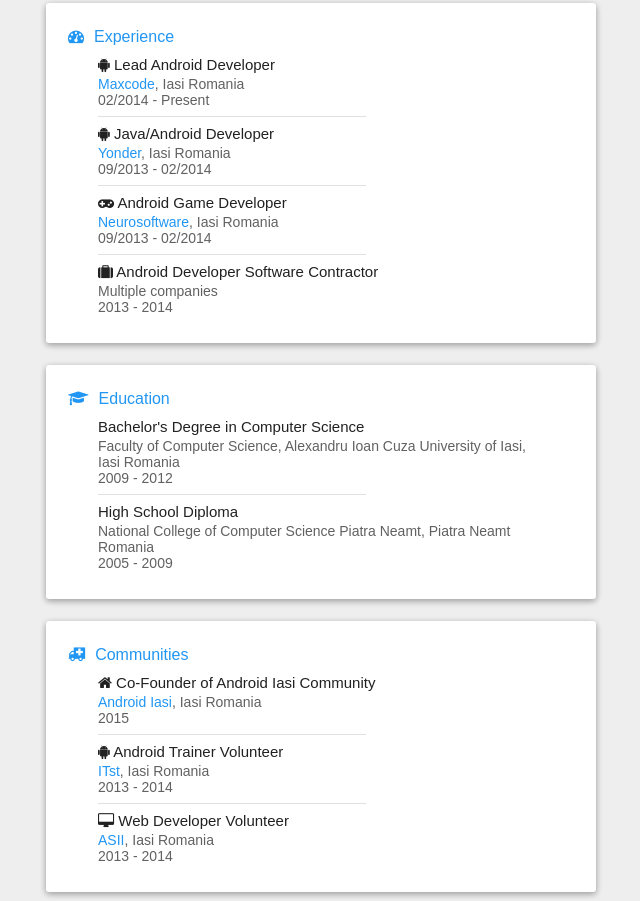
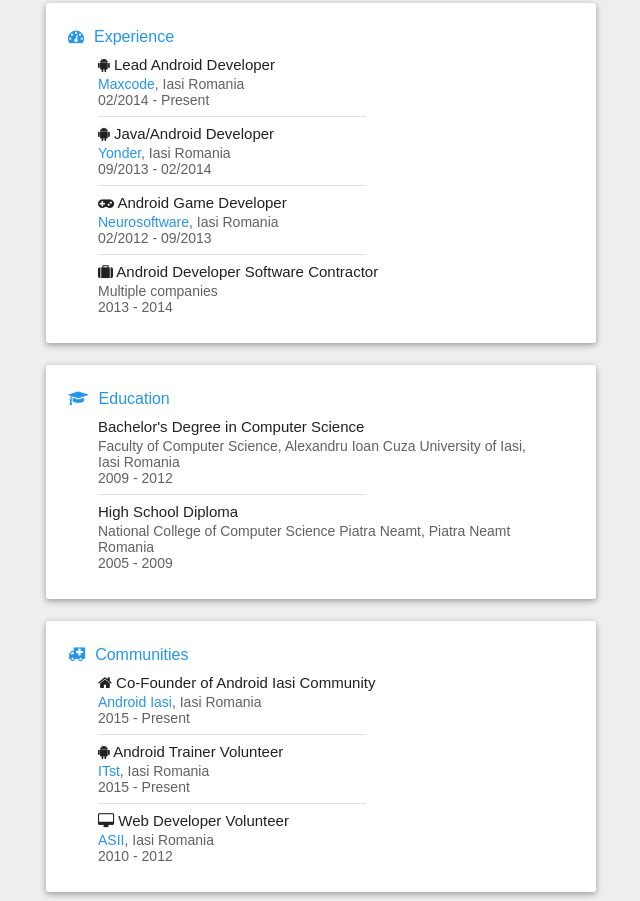
Before and after one commit to andreiverdes/andreiverdes.com, a plain HTML site: page index.html in a window 1280 px wide. Shown: the part 319-1220 px from the top of the page, without its empty margins (319-959 px from the left). Drawn offline with Linux system fonts and the light colour scheme.

Commit message:
Updated some dates

```diff
--- a/index.html
+++ b/index.html
@@ -49,7 +49,7 @@
 			<section class="element">
 				<div class="name"><i class="fa fa-gamepad"></i> Android Game Developer</div>
                 <div class="info"><a href="http://neurosoftware.ro" target="_blank">Neurosoftware</a>, Iasi Romania</div>
-                <div class="info">09/2013 - 02/2014</div>
+                <div class="info">02/2012 - 09/2013</div>
 			</section>
 			<hr align="left"/>
 			<section class="element">
@@ -87,19 +87,19 @@
             <section class="element">
                 <div class="name"><i class="fa fa-home"></i> Co-Founder of Android Iasi Community</div>
                 <div class="info"><a href="https://www.facebook.com/groups/androidiasi/" target="_blank">Android Iasi</a>, Iasi Romania</div>
-                <div class="info">2015</div>
+                <div class="info">2015 - Present</div>
             </section>
             <hr align="left"/>
             <section class="element">
                 <div class="name"><i class="fa fa-android"></i> Android Trainer Volunteer</div>
                 <div class="info"><a href="http://it-st.ro" target="_blank">ITst</a>, Iasi Romania</div>
-                <div class="info">2013 - 2014</div>
+                <div class="info">2015 - Present</div>
             </section>
             <hr align="left"/>
             <section class="element">
                 <div class="name"><i class="fa fa-desktop"></i> Web Developer Volunteer</div>
                 <div class="info"><a href="http://asii.ro" target="_blank">ASII</a>, Iasi Romania</div>
-                <div class="info">2013 - 2014</div>
+                <div class="info">2010 - 2012</div>
             </section>
             <!-- You can add more education details! -->
         </div>
```
Also changed, not shown: 1 other file.
